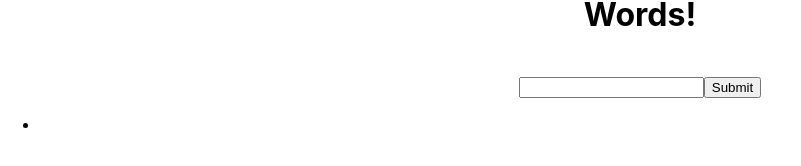
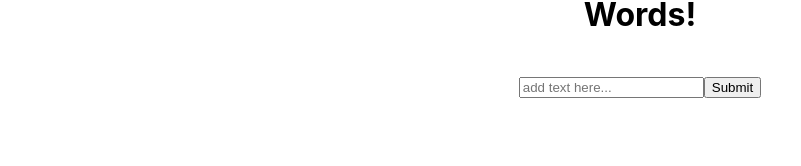
Before and after one commit to kevinneyer/redux-practice, a React (Create React App) app: page / in a window 1280 px wide. Shown: the part 150-316 px from the top of the page, without its empty margins (0-801 px from the left). Built offline with nearby package versions, Linux system fonts and the light colour scheme.

Commit message:
text above input. need to finalize submit

```diff
--- a/src/App.js
+++ b/src/App.js
@@ -6,10 +6,17 @@ import { decrement } from './actions'
 import { addText } from './actions'
 
 function App() {
+  // const [things, setThings] = useState([])
 
-  const counter = useSelector(state => state.counter)
+  const counter = useSelector( state => state.counter )
+  const text = useSelector( state => state.text )
+  // const things = useSelector( state => state.things)
   const dispatch = useDispatch()
-  const text = useSelector(state => state.text )
+
+  // const submitText = (e) => {
+  //   e.preventDefault();
+  //   setThings(...things, text)
+  // }
 
   return (
     <div className='App'>
@@ -22,15 +29,12 @@ function App() {
       <h1>Words!</h1>
       <span>{text}</span>
       <br />
-      <input onChange={ () => dispatch(addText()) }></input>
+      <form>
+        <input placeholder='add text here...' value={text} onChange={ (e) => dispatch( {type: 'ADD_TEXT', payload: e.target.value }) } ></input>
+        <button>Submit</button>
+      </form>
+        <div>
 
-      <button>Submit</button>
-        <div>
-          <ul>
-            <li>
-
-            </li>
-          </ul>
         </div>
     </div>
   );
--- a/src/actions/index.js
+++ b/src/actions/index.js
@@ -9,3 +9,7 @@ export const decrement = () => {
 export const addText = () => {
     return { type: 'ADD_TEXT' }
 }
+
+export const submit = () => {
+    return {type: 'SUBMIT_TEXT'}
+}
--- a/src/reducers/index.js
+++ b/src/reducers/index.js
@@ -1,10 +1,12 @@
 import { combineReducers } from 'redux'
 import counterReducer from './counter'
 import textReducer from './text'
+import submitReducer from './submitReducer'
 
 const rootReducer = combineReducers({
     counter: counterReducer,
-    text: textReducer
+    text: textReducer,
+    things: submitReducer
 })
 
 export default rootReducer
--- /dev/null
+++ b/src/reducers/submitReducer.js
@@ -0,0 +1,10 @@
+const submitReducer = (state=[], action) => {
+    switch(action.type){
+        case 'SUBMIT_TEXT':
+            return [...state], action.payload
+        default:
+            return state
+        }
+}
+
+export default submitReducer
--- a/src/reducers/text.js
+++ b/src/reducers/text.js
@@ -1,7 +1,9 @@
-const textReducer = (state='', action) => {
+let initialState =  ''
+
+const textReducer = (state=initialState, action) => {
     switch(action.type){
         case 'ADD_TEXT':
-            return state += action.payload
+            return state = action.payload
         default:
             return state
     }
```
